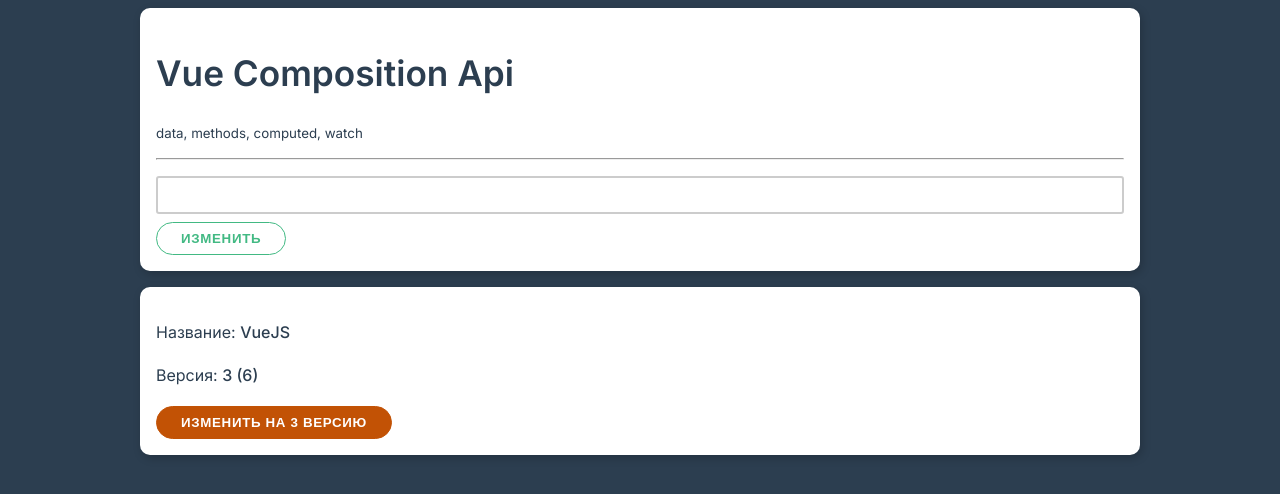
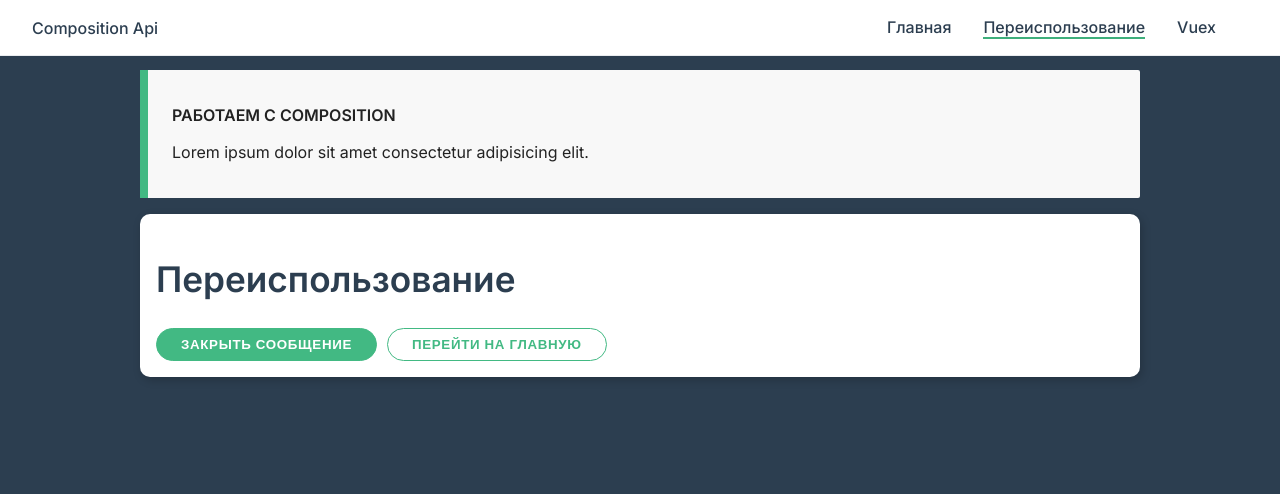
Before and after one commit to nastya578399/VueCompositionAPI, a Vue app: page /reusable in a window 1280 px wide. Shown: the top 494 px of the page. Built offline with nearby package versions, Linux system fonts and the light colour scheme.

Commit message:
Работа с Vuex

```diff
--- a/package.json
+++ b/package.json
@@ -8,7 +8,9 @@
   },
   "dependencies": {
     "core-js": "^3.6.5",
-    "vue": "^3.0.0"
+    "vue": "^3.0.0",
+    "vue-router": "^4.0.11",
+    "vuex": "^4.0.2"
   },
   "devDependencies": {
     "@vue/cli-plugin-babel": "~4.5.0",
--- a/src/App.vue
+++ b/src/App.vue
@@ -1,86 +1,20 @@
 <template>
-  <div class="container">
-    <div class="card">
-      <h1>Vue Composition Api</h1>
-      <small>data, methods, computed, watch</small>
-      <hr>
+  <header class="navbar">
+    <strong>Composition Api</strong>
 
-
-      <div class="form-control">
-        <!-- <input type="text" ref="textInput"> -->
-        <input type="text" v-model="firstName">
-      </div>
-
-      <button class="btn" @click="change">Изменить</button>
-    </div>
-    <frame-work-info
-    :name="name"
-    :version="version"
-    @change-version="changeVersion"
-    ></frame-work-info>
-
+    <ul class="navbar-menu">
+      <li>
+        <router-link to="/">Главная</router-link>
+      </li>
+      <li>
+        <router-link to="/reusable">Переиспользование</router-link>
+      </li>
+      <li>
+        <router-link to="/vuex">Vuex</router-link>
+      </li>
+    </ul>
+  </header>
+  <div class="container with-nav">
+    <router-view></router-view>
   </div>
 </template>
-
-<script>
-import {ref,
-reactive,
-toRefs,
-isRef,
-isReactive,
-computed,
-watch
-} from 'vue'
-import FrameWorkInfo from './FrameWorkInfo.vue'
-
-export default {
-  setup() {
-    const name = ref('VueJS')
-    const version = ref(3)
-    const textInput = ref(null)
-    const firstName = ref('')
-
-
-    const framefork = reactive({
-      name: 'VueJs',
-      version: 3
-    })
-
-    // const doubleVersion = computed(() => {
-    //   return version.value * 2
-    // })
-
-
-
-    // watch(doubleVersion, (newValue, oldValue) => {
-    //   console.log('new', newValue)
-    //   console.log('old', oldValue)
-    // })
-
-    watch(firstName, (newV, oldV) => {
-        console.log(newV)
-        console.log(oldV)
-    })
-
-    function changeInfo() {
-      name.value = 'Vue JS !'
-      version.value = 42
-    }
-
-    function changeVersion(num) {
-      version.value = num
-    }
-
-    return {
-      name,
-      version,
-      change: changeInfo,
-      firstName,
-      changeVersion
-    }
-  },
-  components: {
-    FrameWorkInfo
-  }
-}
-</script>
--- /dev/null
+++ b/src/AppAlert.vue
@@ -0,0 +1,17 @@
+<template>
+    <div class="alert" :class="type" @click="$emit('close')">
+        <p class="alert-title">{{ title }}</p>
+        <p>Lorem ipsum dolor sit amet consectetur adipisicing elit.</p>
+    </div>
+</template>
+
+<script>
+export default {
+    emits: ['close'],
+    props: ['title', 'type']
+}
+</script>
+
+<style>
+
+</style>
--- a/src/FrameWorkInfo.vue
+++ b/src/FrameWorkInfo.vue
@@ -8,10 +8,9 @@
 </template>
 
 <script>
-import {computed} from 'vue'
+import {computed, inject} from 'vue'
 
 export default {
-    props: ['name', 'version'],
     emits: ['change-version'],
     computed: {
         doubleVersion() {
@@ -19,15 +18,19 @@
         }
     },
     setup(props, context){
-        console.log(props)
         function change() {
             //logic
             context.emit('change-version', 3)
         }
 
+        inject('name')
+        const version = inject('version')
+
         return {
+            name:inject('name'),
+            version: version,
             changeToThree: change,
-            doubleVersion: computed(() => props.version * 2)
+            doubleVersion: computed(() => version.value * 2)
         }
     }
 }
--- a/src/main.js
+++ b/src/main.js
@@ -1,5 +1,11 @@
+
 import { createApp } from 'vue'
 import App from './App.vue'
 import './theme.css'
+import {router} from './router'
+import {store} from './store'
 
-createApp(App).mount('#app')
+createApp(App)
+    .use(router)
+    .use(store)
+    .mount('#app')
--- /dev/null
+++ b/src/router.js
@@ -0,0 +1,15 @@
+import {createRouter, createWebHistory} from 'vue-router'
+import HomePage from './views/HomePage.vue'
+import Reusable from './views/Reusable.vue'
+import VuexPage from './views/VuexPage.vue'
+
+export const router = createRouter({
+    history: createWebHistory(),
+    routes: [
+        { path: '/', component: HomePage},
+        { path: '/reusable', component: Reusable},
+        { path: '/vuex', component: VuexPage},
+    ],
+    linkActiveClass: 'active',
+    linkExactActiveClass: 'active'
+})
--- /dev/null
+++ b/src/store.js
@@ -0,0 +1,14 @@
+import {createStore} from 'vuex'
+
+export const store = createStore({
+    state() {
+        return {
+            title: 'This is Vuex + Composition'
+        }
+    },
+    getters: {
+        appTitle(state) {
+            return state.title.trim()
+        }
+    }
+})
--- /dev/null
+++ b/src/use/alert.js
@@ -0,0 +1,10 @@
+import {ref} from 'vue'
+
+export function useAlert(visibility = false) {
+    const alert = ref(visibility)
+
+    const toggle = () => alert.value = !alert.value
+    const close = () => alert.value = false
+
+    return {alert, toggle, close}
+}
--- /dev/null
+++ b/src/views/HomePage.vue
@@ -0,0 +1,108 @@
+<template>
+    <!-- <app-alert
+        v-if="alert"
+        title="Работаем с Composition"
+        type="danger"
+        @close="close"
+    ></app-alert> -->
+    <div class="card">
+        <h1>Vue Composition Api</h1>
+        <small>data, methods, computed, watch</small>
+        <hr>
+
+
+        <div class="form-control">
+            <!-- <input type="text" ref="textInput"> -->
+            <input type="text" v-model="firstName">
+        </div>
+
+        <button class="btn" @click="change">Изменить</button>
+        <button class="btn danger" @click="toggle">Alert</button>
+    </div>
+
+    <frame-work-info
+    @change-version="changeVersion"
+    class="test-from-app"
+    >
+    <template #footer>
+    <p>This is footer</p>
+    </template>
+    </frame-work-info>
+</template>
+
+<script>
+import AppAlert from '../AppAlert.vue'
+import FrameWorkInfo from '../FrameWorkInfo.vue'
+import {onBeforeMount, onBeforeUpdate, onMounted, onUnmounted, onUpdated, onBeforeUnmount, provide, reactive, ref, watch} from 'vue'
+
+
+export default {
+    setup() {
+        const name = ref('VueJS')
+        const version = ref(3)
+        const textInput = ref(null)
+        const firstName = ref('')
+
+
+
+        const framefork = reactive({
+        name: 'VueJs',
+        version: 3
+        })
+
+        onBeforeMount(() => {
+        console.log('onBeforeMount')
+        })
+
+        onMounted(() => {
+        console.log('onMounted');
+        })
+
+        onBeforeUpdate(() => {
+        console.log('onBeforeUpdate');
+        })
+
+        onUpdated(() => {
+        console.log('onUpdated');
+        })
+
+        onBeforeUnmount(() => {
+        console.log('onBeforeUnmount');
+        })
+
+        onUnmounted(() => {
+        console.log('onUnmounted');
+        })
+
+        watch(firstName, (newV, oldV) => {
+            console.log(newV)
+            console.log(oldV)
+        })
+
+        function changeInfo() {
+        name.value = 'Vue JS !'
+        version.value = 42
+        }
+
+        function changeVersion(num) {
+        version.value = num
+        }
+
+        provide('name', name)
+        provide('version', version)
+
+        return {
+        change: changeInfo,
+        firstName,
+        changeVersion,
+        }
+    },
+    components: {
+        FrameWorkInfo, AppAlert
+    }
+}
+</script>
+
+<style>
+
+</style>
--- /dev/null
+++ b/src/views/Reusable.vue
@@ -0,0 +1,51 @@
+<template>
+    <app-alert
+    v-if="alert"
+    title="Работаем с Composition"
+    type="primary"
+    @close="close"
+    ></app-alert>
+
+    <div class="card">
+        <h1>Переиспользование</h1>
+
+        <button class="btn primary" @click="toggle"> {{alert ? 'Закрыть' : 'Показать'}} сообщение</button>
+
+        <button class="btn" @click="navigate">Перейти на главную</button>
+    </div>
+</template>
+
+<script>
+import { reactive } from '@vue/reactivity'
+import {useRouter, useRoute} from 'vue-router'
+import AppAlert from '../AppAlert.vue'
+import {useAlert} from '../use/alert'
+
+export default {
+    setup() {
+        // const alert = reactive({
+        //     type: 'warning',
+        //     title: 'Reactive Alert'
+        // })
+        const {alert: simpleAlert, closeAlert, toggle} = useAlert()
+        // const [simpleAlert, toggle, closeAlert] = useAlert()
+
+        const router = useRouter()
+        const route = useRoute()
+
+        const navigate = () => {router.push('/')}
+
+        return {
+            navigate,
+            ...useAlert(true)
+        }
+    },
+    components: {
+        AppAlert
+    }
+}
+</script>
+
+<style>
+
+</style>
--- /dev/null
+++ b/src/views/VuexPage.vue
@@ -0,0 +1,23 @@
+<template>
+    <div class="card">
+        <h1>{{ appTitle }}</h1>
+    </div>
+</template>
+
+<script>
+import {useStore} from 'vuex'
+
+export default {
+    setup() {
+        const store = useStore()
+
+        return {
+            appTitle: store.getters.appTitle.toUpperCase()
+        }
+    }
+}
+</script>
+
+<style>
+
+</style>
```
Also changed, not shown: 1 other file (tests, documents, lock files or other folders).
